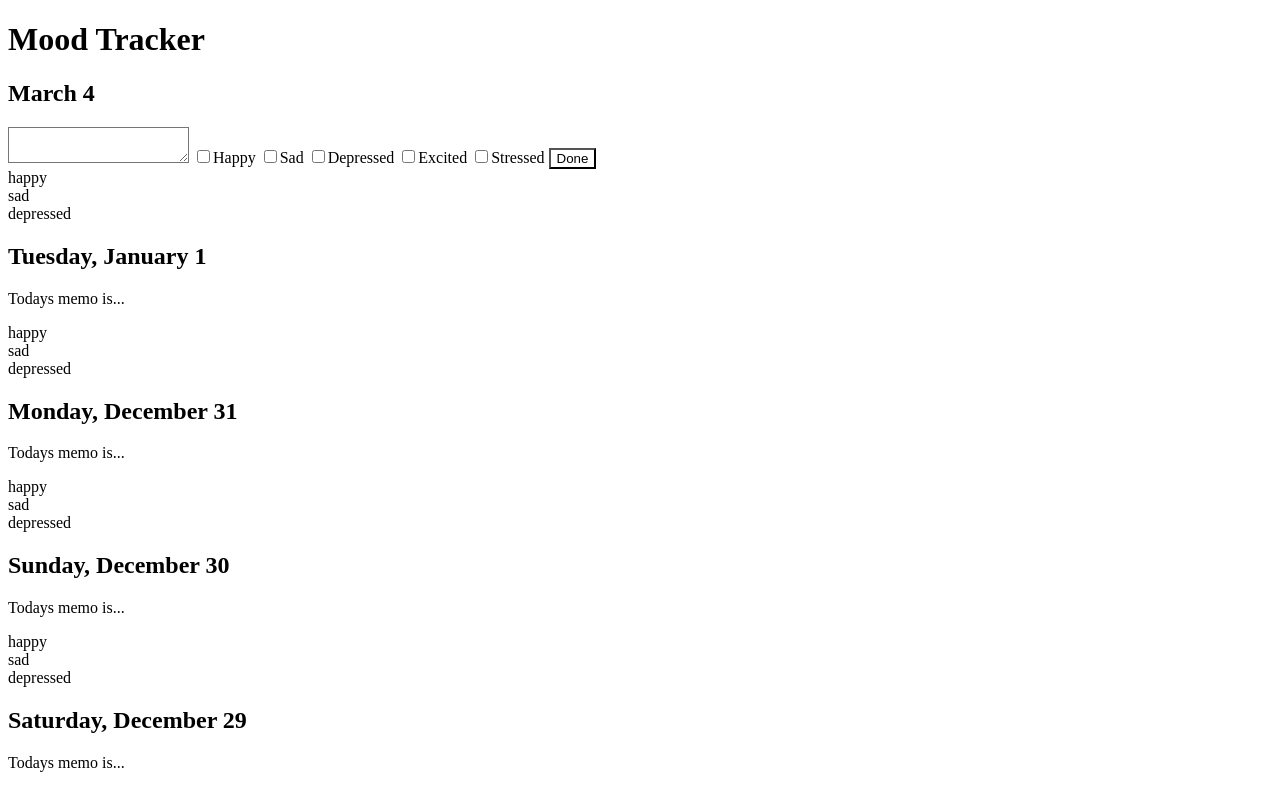
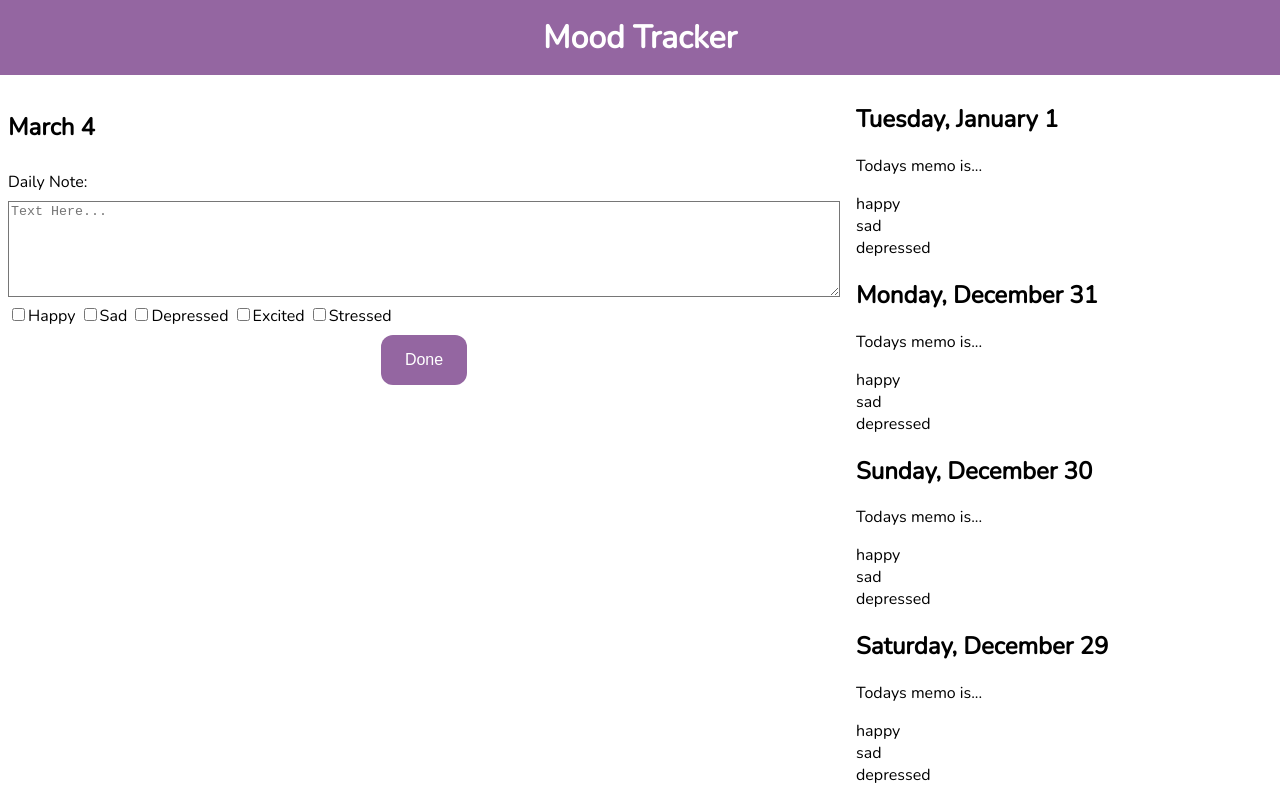
Before and after one commit to coxender/mood-tracker, a plain HTML site: page public/index.html in a window 1280 px wide. Drawn offline with nearby package versions, Linux system fonts and the light colour scheme.

Commit message:
feat: 💄 add layout and basic style with CSS
Co-authored-by: Chiara Oxender <coxender@users.noreply.github.com>

```diff
--- a/public/index.html
+++ b/public/index.html
@@ -4,28 +4,34 @@
     <meta charset="UTF-8" />
     <meta name="viewport" content="width=device-width, initial-scale=1.0" />
     <link rel="stylesheet" href="./styles.css" />
+    <link rel="stylesheet" href="https://fonts.googleapis.com/css2?family=Nunito&display=swap" />
+    <meta name="theme-color" content="#9466a1" />
     <title>Mood Tracker</title>
   </head>
   <body>
     <script type="module" src="./javascript/main.js"></script>
+    <header>
       <h1>Mood Tracker</h1>
+    </header>
     <form id="new-entry">
       <h2>March 4</h2>
-      <textarea name="memo" required></textarea>
-
+      <label for="memo">Daily Note:</label>
+      <textarea id="memo" name="memo" rows="6" placeholder="Text Here..." required></textarea>
+      <div class="tag-category">
         <label><input type="checkbox" name="mood-tags" value="happy" />Happy</label>
         <label><input type="checkbox" name="mood-tags" value="sad" />Sad</label>
         <label><input type="checkbox" name="mood-tags" value="depressed" />Depressed</label>
         <label><input type="checkbox" name="mood-tags" value="excited" />Excited</label>
         <label><input type="checkbox" name="mood-tags" value="stressed" />Stressed</label>
+      </div>
       <button type="submit">Done</button>
     </form>
     <div id="entry-wrapper"></div>
     <template id="entry-template">
       <div>
-        <div class="emotion-wrapper"></div>
         <h2 class="date"></h2>
         <p class="memo"></p>
+        <div class="emotion-wrapper"></div>
       </div>
     </template>
   </body>
--- a/public/styles.css
+++ b/public/styles.css
@@ -1,7 +1,9 @@
 :root {
-  --primary: #0070f3;
+  --primary: #9466a1;
   --primary-light: #0097ff;
   --primary-dark: #005bea;
+
+  --on-primary: white;
 
   --surface: #ffffff;
   --on-surface: #000000;
@@ -9,7 +11,7 @@
 
 @media (prefers-color-scheme: dark) {
   :root {
-    --primary: #0070f3;
+    --primary: #9466a1;
     --primary-light: #0097ff;
     --primary-dark: #005bea;
 
@@ -18,7 +20,78 @@
   }
 }
 
-* {
+html {
+  background-color: var(--surface);
+  color: var(--on-surface);
+  font-family: Nunito, Arial, Helvetica, sans-serif;
+}
+
+button {
+  appearance: none;
+  border: none;
+  border-radius: 12px;
+  background-color: var(--primary);
+  color: var(--on-primary);
+  padding: 16px 24px;
+  font-size: 16px;
+}
+
+body {
+  display: grid;
+  grid-template-areas:
+    "header header"
+    "form list";
+  grid-template-rows: auto 1fr;
+  grid-template-columns: 2fr 1fr;
+  gap: 8px;
+  margin: 0;
+}
+
+@media (max-width: 960px) {
+  body {
+    grid-template-areas:
+      "header"
+      "form"
+      "list";
+    grid-template-rows: auto auto auto;
+    grid-template-columns: 1fr;
+  }
+}
+
+header {
+  grid-area: header;
+  background-color: var(--primary);
+  color: var(--on-primary);
+  padding: 16px;
+  display: flex;
+  justify-content: center;
+}
+
+h1 {
+  margin: 0;
+}
+
+#new-entry {
+  grid-area: form;
+  display: grid;
+  padding: 8px;
+  gap: 8px;
+  align-self: start;
+}
+
+#new-entry #memo {
+  resize: vertical;
   background-color: var(--surface);
   color: var(--on-surface);
 }
+
+.mood-category {
+}
+
+#new-entry > button {
+  justify-self: center;
+}
+
+#entry-wrapper {
+  grid-area: list;
+}
```
Lines whose indentation alone changed are shown as unchanged.
